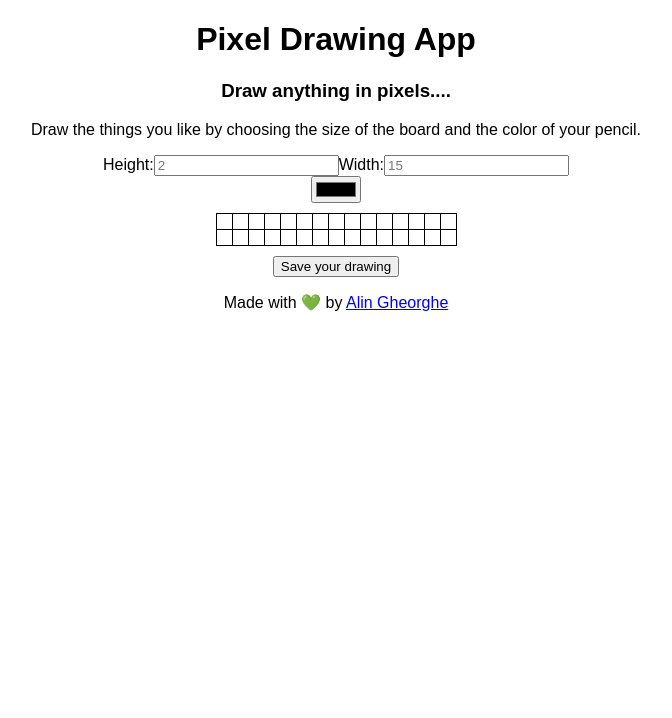
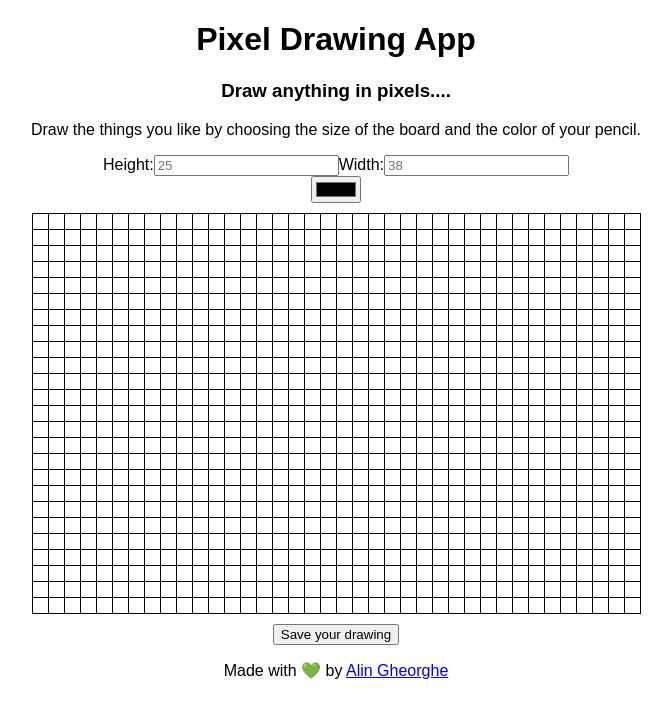
Before and after one commit to palingheorghe/Draw-The-Pixels-App, a React (Create React App) app: page / in a window 1280 px wide. Shown: the top 718 px of the page, without its empty margins (304-976 px from the left). Built offline with nearby package versions, Linux system fonts and the light colour scheme.

Commit message:
feat: toggle background color of cell on click

```diff
--- a/src/App.js
+++ b/src/App.js
@@ -12,8 +12,8 @@ class App extends Component {
 
     this.changeDraw = this.changeDraw.bind(this);
     this.state = {
-      columns: 15,
-      rows: 2
+      columns: 38,
+      rows: 25
     };
   }
 
@@ -42,7 +42,6 @@ class App extends Component {
           <p>Draw the things you like by choosing the size of the board and the color of your pencil.</p>
           <div>
             <SubmitInfo changingRows={this.changeDraw}/>
-            <input type="color" />
             <DrawingTable columns={ this.state.columns } rows={ this.state.rows }/>
             <SaveDraw />
           </div>
--- a/src/components/drawing-table.js
+++ b/src/components/drawing-table.js
@@ -1,13 +1,30 @@
-import React from 'react';
+import React, { Component } from 'react';
 import PropTypes from 'prop-types';
 
-const DrawingTable = (props) => {
+import TableCell from './table-cell';
 
+class DrawingTable extends Component {
+
+    constructor(props) {
+        super(props);
+
+        //this.elementClicked = this.elementClicked.bind(this);
+        this.state = { color: '#929000'};
+    }
+/*
+    elementClicked(element) {
+        this.setState({
+            elementClicked: element
+        });
+        console.log('clicked that ' + element);
+    }
+*/
+    render(){
         const array = [];
 
-    for(let i = 0; i < props.rows; i++) {
+        for(let i = 0; i < this.props.rows; i++) {
             array.push([]);
-        for(let j=0; j < props.columns; j++){
+            for(let j=0; j < this.props.columns; j++){
                 array[i].push(j);
             }
         }
@@ -16,11 +33,12 @@ const DrawingTable = (props) => {
             <div>
                 <table className="Drawing-table">
                     <tbody>
-                { array.map( row => <tr>{ row.map( column => <td></td> ) }</tr> ) }
+                    { array.map( row => <tr>{ row.map( column =>  <TableCell color={this.state.color}/>) }</tr> ) }
                     </tbody>
                 </table>
             </div>
         );
+    }
 };
 
 DrawingTable.propTypes = {
--- a/src/components/submit-info.js
+++ b/src/components/submit-info.js
@@ -5,9 +5,11 @@ const SubmitInfo = (props) => {
     return (
         <div>
             <label>Height:</label>
-            <input type="number" placeholder="2" onChange={event => props.changingRows(0, ~~event.target.value)}/>
+            <input type="number" placeholder="25" onChange={event => props.changingRows(0, ~~event.target.value)}/>
             <label>Width:</label>
-            <input type="number" placeholder="15" onChange={event => props.changingRows(~~event.target.value, 0)}/>
+            <input type="number" placeholder="38" onChange={event => props.changingRows(~~event.target.value, 0)}/>
+            <br />
+            <input type="color" onChange={event => console.log(event.target.value)}/>
         </div>
     );
 };
--- /dev/null
+++ b/src/components/table-cell.js
@@ -0,0 +1,30 @@
+import React, { Component } from 'react';
+
+class TableCell extends Component {
+    constructor(props) {
+        super(props);
+
+        this.toggleColoredCell = this.toggleColoredCell.bind(this);
+        this.state = {
+            colored: false
+        };
+
+    }
+
+    toggleColoredCell() {
+        this.setState({
+            colored: !this.state.colored
+        })
+        console.log(this.state.colored);
+    }
+
+    render() {
+        return(
+            <td onClick={ this.toggleColoredCell } style={{background: this.state.colored ? this.props.color : "none"}}></td>
+        );
+    }
+}
+
+
+
+export default TableCell;
```
Lines whose indentation alone changed are shown as unchanged.
